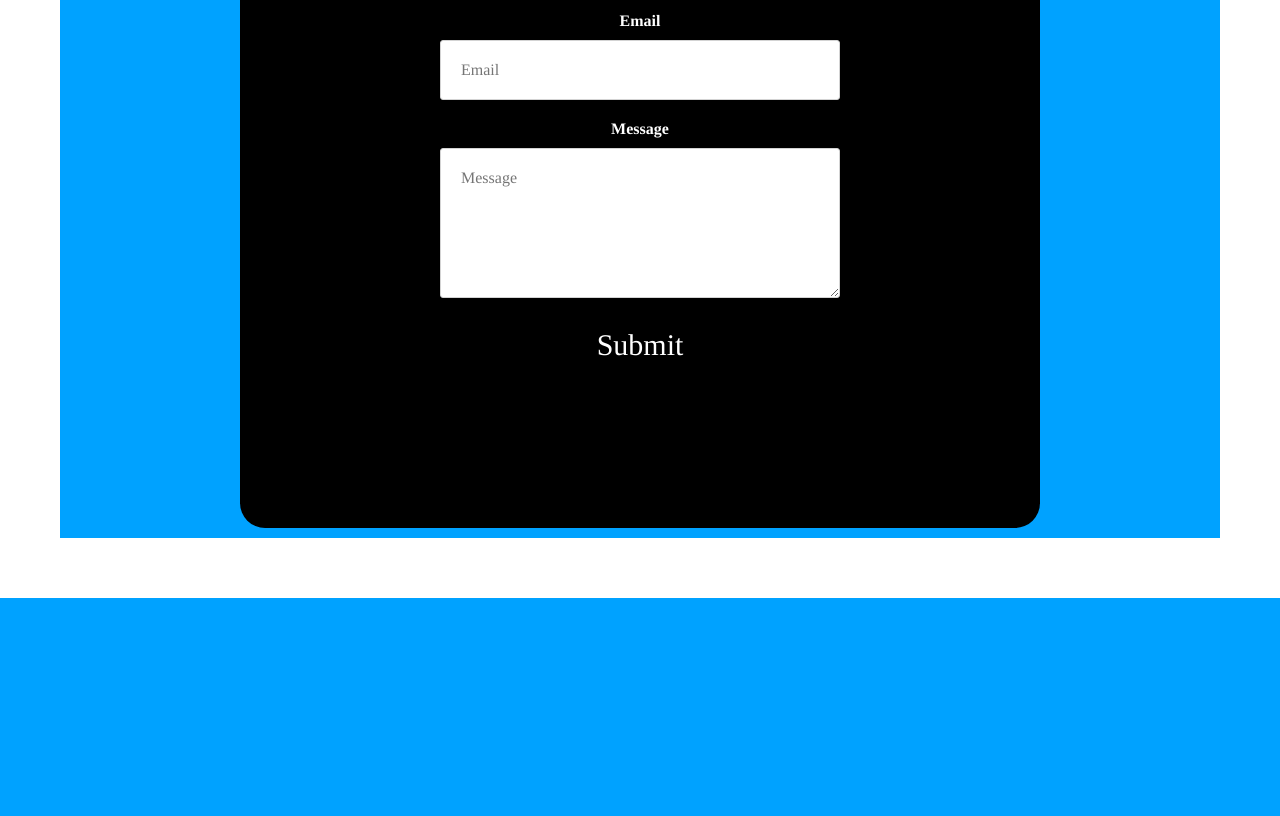
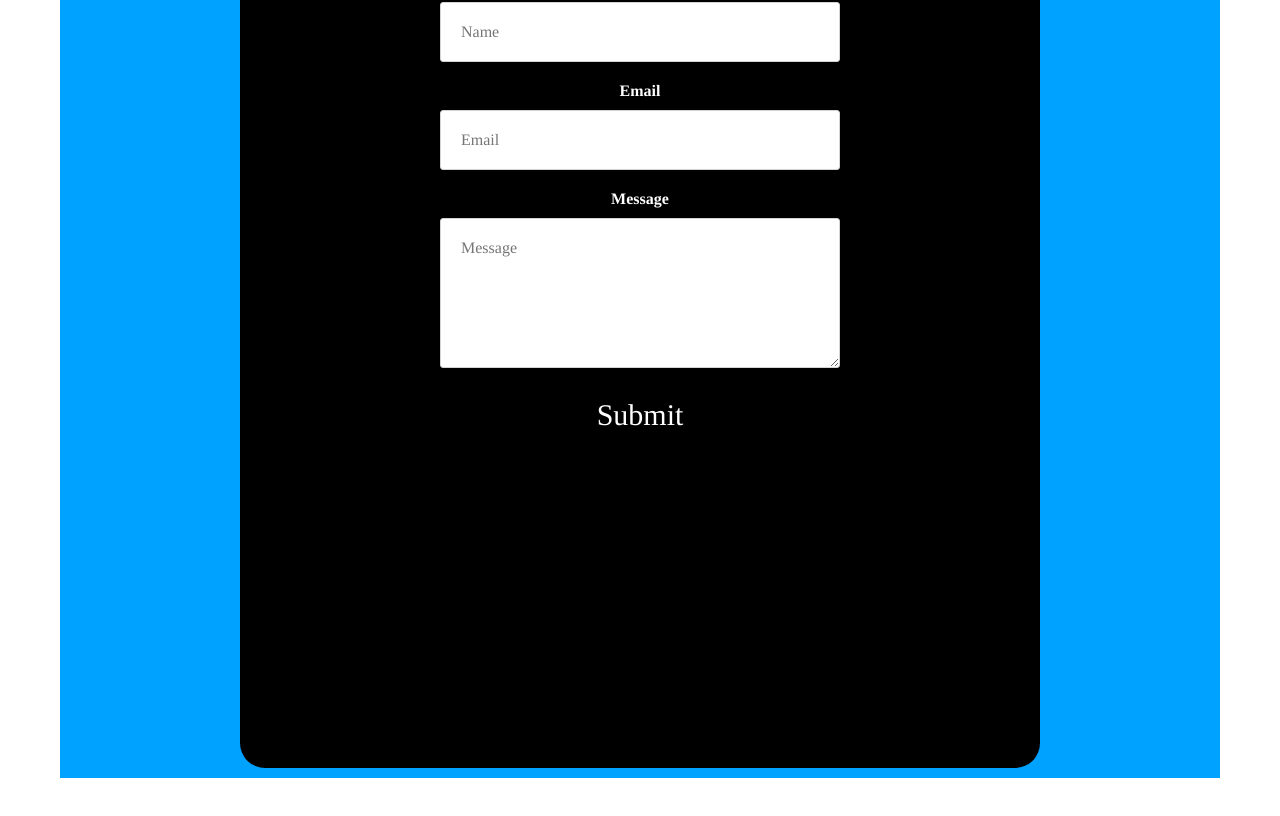
Before and after one commit to ChrisEspinal/chrisespinal.github.io, a React (Create React App) app: page /contact in a window 1280 px wide. Shown: the part 767-1583 px from the top of the page. Before the commit the page ends 1365 px from the top, so only its background shows below. Built offline with nearby package versions, Linux system fonts and the light colour scheme; what react-animations would draw is missing.

Commit message:
Fixed more bugs

```diff
--- a/src/ContactMe.css
+++ b/src/ContactMe.css
@@ -66,7 +66,7 @@ button {
 }
 
 .form {
-  height: 120vh;
+  height: 150vh;
   width:800px;
   padding: 10px;
   display: flex;
@@ -118,7 +118,7 @@ textarea {
   cursor: pointer;
   transition: 0.2s ease-in-out;
   margin-top: -10px;
-  margin-bottom: 50px;
+  margin-bottom: 150px;
 }
 
 .form > button:hover {
```
